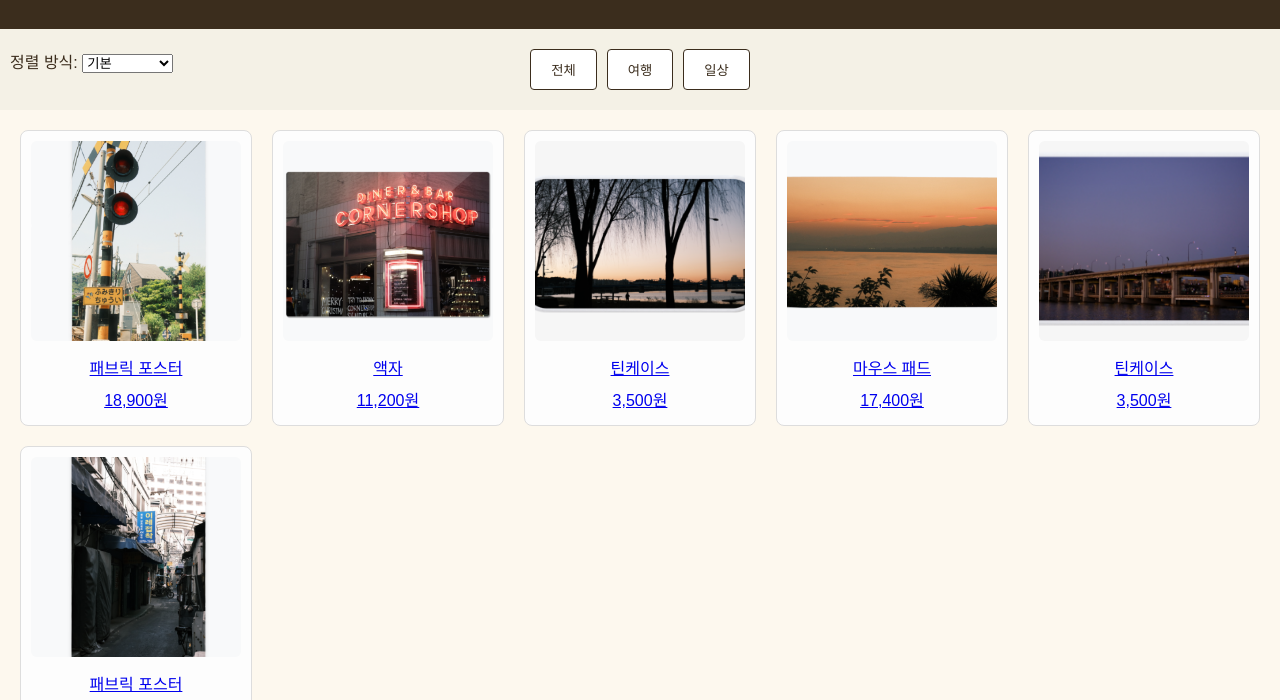
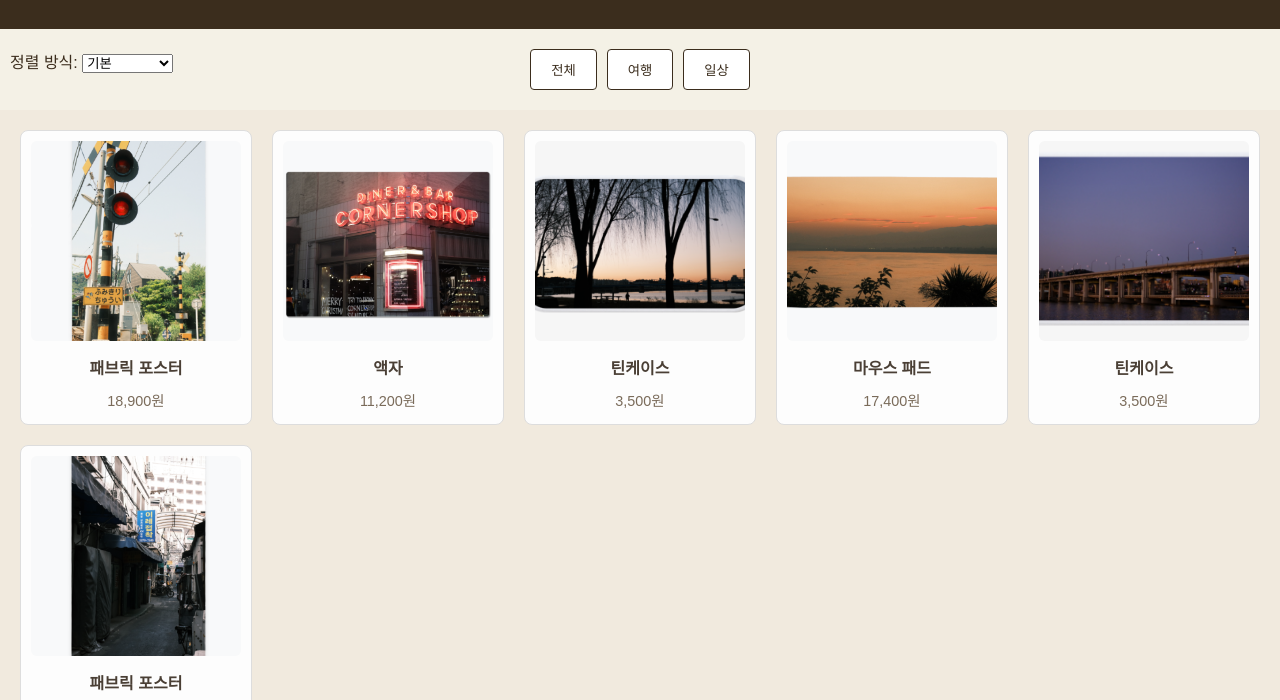
Before and after one commit to websystem-t10/Jio.film, a plain HTML site: page shopping.html in a window 1280 px wide. Shown: the part 100-800 px from the top of the page. Drawn offline with Linux system fonts and the light colour scheme.

Commit message:
shopping css 수정

```diff
--- a/shopping.html
+++ b/shopping.html
@@ -79,12 +79,15 @@
       gap: 20px;
       padding: 20px;
       justify-content: center;
+      background-color: #f1eade;
     }
 
     .album-item {
       display: flex;
       flex-direction: column;
       align-items: center;
+      background-color: #faf5eb;
+      border: 1px solid #ccc;
       background-color: #fdfdfd;
       border: 1px solid #ddd;
       border-radius: 8px;
@@ -107,6 +110,25 @@
 
     .album-item p {
       margin: 4px 0;
+      text-decoration: none;
+    }
+
+    .album-item p:first-of-type {
+      font-weight: 600;
+      font-size: 1rem;
+      margin-bottom: 6px;
+      color: #4a3f35;
+    }
+
+    .album-item p:last-of-type {
+      font-weight: 500;
+      font-size: 0.9rem;
+      color: #7a6b5a;
+    }
+
+    .album-item {
+      text-decoration: none;
+      color: inherit;
     }
   </style>
 </head>
```
